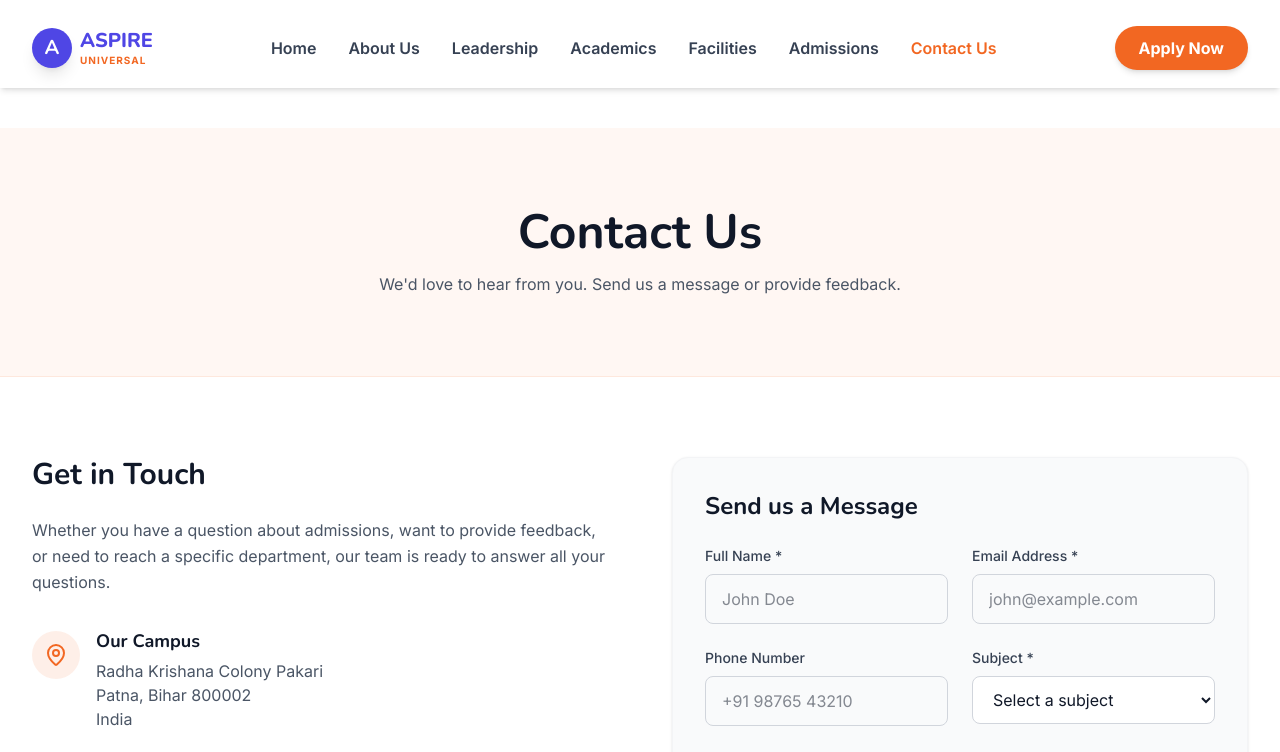
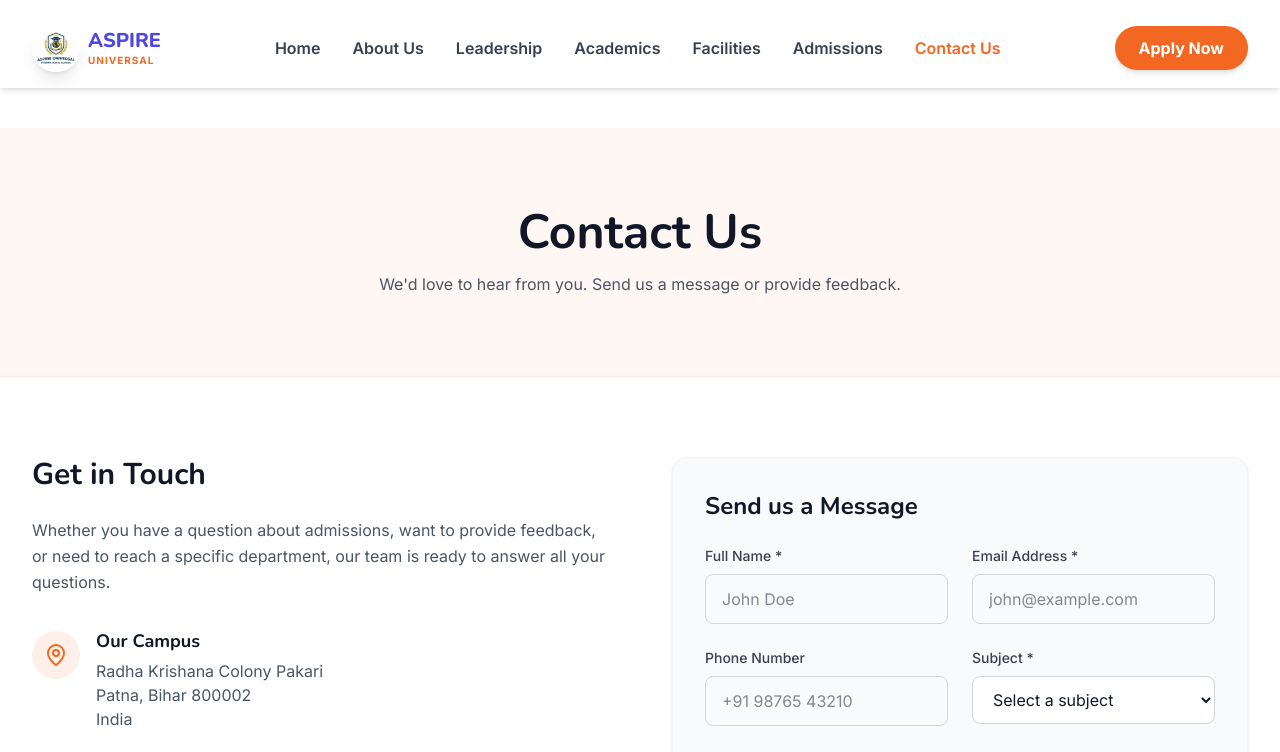
Before and after one commit to Avinashtosoni/aspireinternetional, a React (Vite) app: page /contact in a window 1280 px wide. Shown: the top 752 px of the page. Built offline with nearby package versions, Linux system fonts and the light colour scheme.

Commit message:
Add new generated logo and favicon

```diff
--- a/index.html
+++ b/index.html
@@ -4,6 +4,7 @@
 <head>
   <meta charset="UTF-8" />
   <meta name="viewport" content="width=device-width, initial-scale=1.0" />
+  <link rel="icon" type="image/png" href="/favicon.png" />
   <title>Aspire Universal International School</title>
 </head>
 
--- a/src/components/Navbar.tsx
+++ b/src/components/Navbar.tsx
@@ -55,9 +55,7 @@
           {/* Logo */}
           <div className="flex-shrink-0 flex items-center">
             <Link to="/" className="flex items-center gap-2">
-              <div className="w-10 h-10 bg-secondary rounded-full flex items-center justify-center text-white font-heading font-bold text-xl shadow-lg">
-                A
-              </div>
+              <img src="/logo.png" alt="Aspire Logo" className="w-12 h-12 rounded-full shadow-lg object-contain" />
               <div className="flex flex-col">
                 <span className="font-heading font-extrabold text-xl leading-tight text-secondary">ASPIRE</span>
                 <span className="text-[10px] font-bold tracking-widest text-primary uppercase">Universal</span>
```
Also changed, not shown: public/favicon.png (added), public/logo.png (added).
